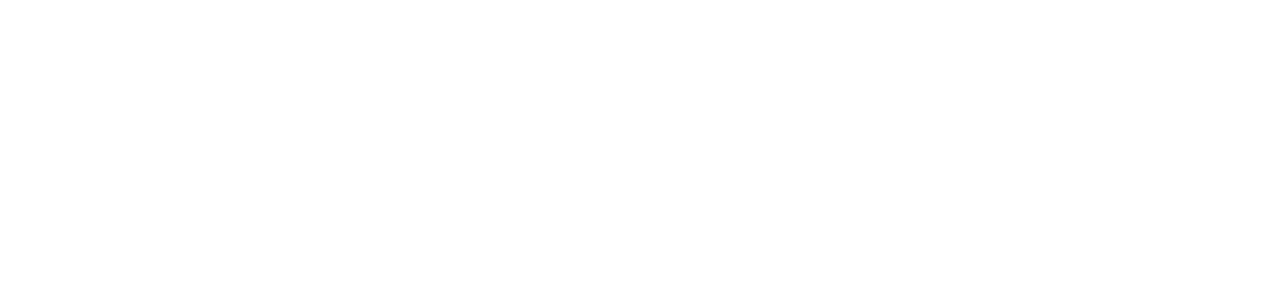
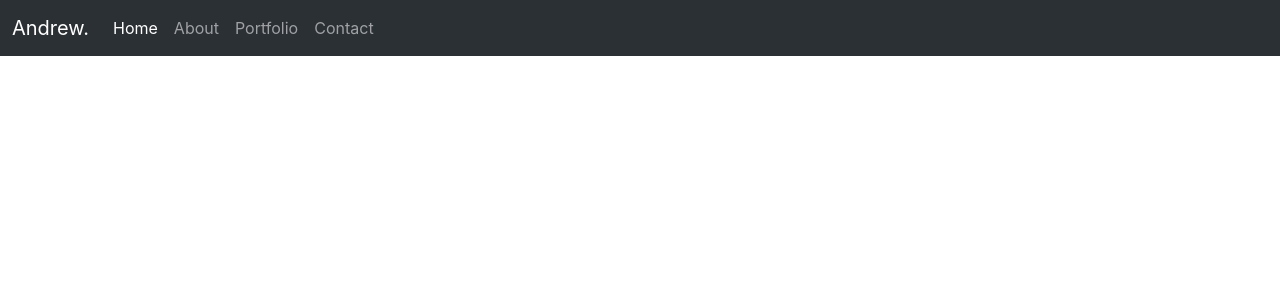
Before and after one commit to Johnson2017-stack/andrew-johnson, a React (Create React App) app: page / in a window 1280 px wide. Shown: the top 300 px of the page. Built offline with nearby package versions, Linux system fonts and the light colour scheme.

Commit message:
added a home route, and have nav component, removed unecessary html from index.html

```diff
--- a/public/index.html
+++ b/public/index.html
@@ -9,35 +9,14 @@
       name="description"
       content="Web site created using create-react-app"
     />
-    <link rel="apple-touch-icon" href="%PUBLIC_URL%/logo192.png" />
-    <!--
-      manifest.json provides metadata used when your web app is installed on a
-      user's mobile device or desktop. See https://developers.google.com/web/fundamentals/web-app-manifest/
-    -->
-    <link rel="manifest" href="%PUBLIC_URL%/manifest.json" />
-    <!--
-      Notice the use of %PUBLIC_URL% in the tags above.
-      It will be replaced with the URL of the `public` folder during the build.
-      Only files inside the `public` folder can be referenced from the HTML.
+    <link href="https://cdn.jsdelivr.net/npm/bootstrap@5.3.0/dist/css/bootstrap.min.css" rel="stylesheet" integrity="sha384-9ndCyUaIbzAi2FUVXJi0CjmCapSmO7SnpJef0486qhLnuZ2cdeRhO02iuK6FUUVM" crossorigin="anonymous">
 
-      Unlike "/favicon.ico" or "favicon.ico", "%PUBLIC_URL%/favicon.ico" will
-      work correctly both with client-side routing and a non-root public URL.
-      Learn how to configure a non-root public URL by running `npm run build`.
-    -->
     <title>React App</title>
   </head>
   <body>
+    <script src="https://cdn.jsdelivr.net/npm/bootstrap@5.3.0/dist/js/bootstrap.bundle.min.js" integrity="sha384-geWF76RCwLtnZ8qwWowPQNguL3RmwHVBC9FhGdlKrxdiJJigb/j/68SIy3Te4Bkz" crossorigin="anonymous"></script>
     <noscript>You need to enable JavaScript to run this app.</noscript>
     <div id="root"></div>
-    <!--
-      This HTML file is a template.
-      If you open it directly in the browser, you will see an empty page.
 
-      You can add webfonts, meta tags, or analytics to this file.
-      The build step will place the bundled scripts into the <body> tag.
-
-      To begin the development, run `npm start` or `yarn start`.
-      To create a production bundle, use `npm run build` or `yarn build`.
-    -->
   </body>
 </html>
--- a/src/App.js
+++ b/src/App.js
@@ -1,9 +1,13 @@
 
 import './App.css';
+import Home from './components/Home';
 
 function App() {
   return (
     <div className="App">
+      <>
+      <Home />
+      </>
 
     </div>
   );
--- /dev/null
+++ b/src/components/Home.jsx
@@ -0,0 +1,12 @@
+import React from 'react';
+import Nav from './Nav';
+
+const Home = () => {
+  return (
+    <div>
+        <Nav />
+    </div>
+  )
+}
+
+export default Home
--- /dev/null
+++ b/src/components/Nav.jsx
@@ -0,0 +1,39 @@
+import React from 'react'
+
+
+
+const Nav = () => {
+  return (
+    <>
+    <nav class="navbar navbar-expand-lg bg-body-tertiary" data-bs-theme="dark">
+  <div class="container-fluid">
+    <a class="navbar-brand" href="#">Andrew.</a>
+    <button class="navbar-toggler" type="button" data-bs-toggle="collapse" data-bs-target="#navbarNavDropdown" aria-controls="navbarNavDropdown" aria-expanded="false" aria-label="Toggle navigation">
+      <span class="navbar-toggler-icon"></span>
+    </button>
+    <div class="collapse navbar-collapse" id="navbarNavDropdown">
+      <ul class="navbar-nav">
+        <li class="nav-item">
+          <a class="nav-link active" aria-current="page" href="/Home.jsx">Home</a>
+        </li>
+        <li class="nav-item">
+          <a class="nav-link" href="./About"> About</a>
+        </li>
+        <li class="nav-item">
+          <a class="nav-link" href="#">Portfolio</a>
+        </li>
+        <li class="nav-item">
+          <a class="nav-link" href="#">Contact</a>
+        </li>
+      </ul>
+    </div>
+  </div>
+</nav>
+</>
+
+
+
+  )
+}
+
+export default Nav
```
